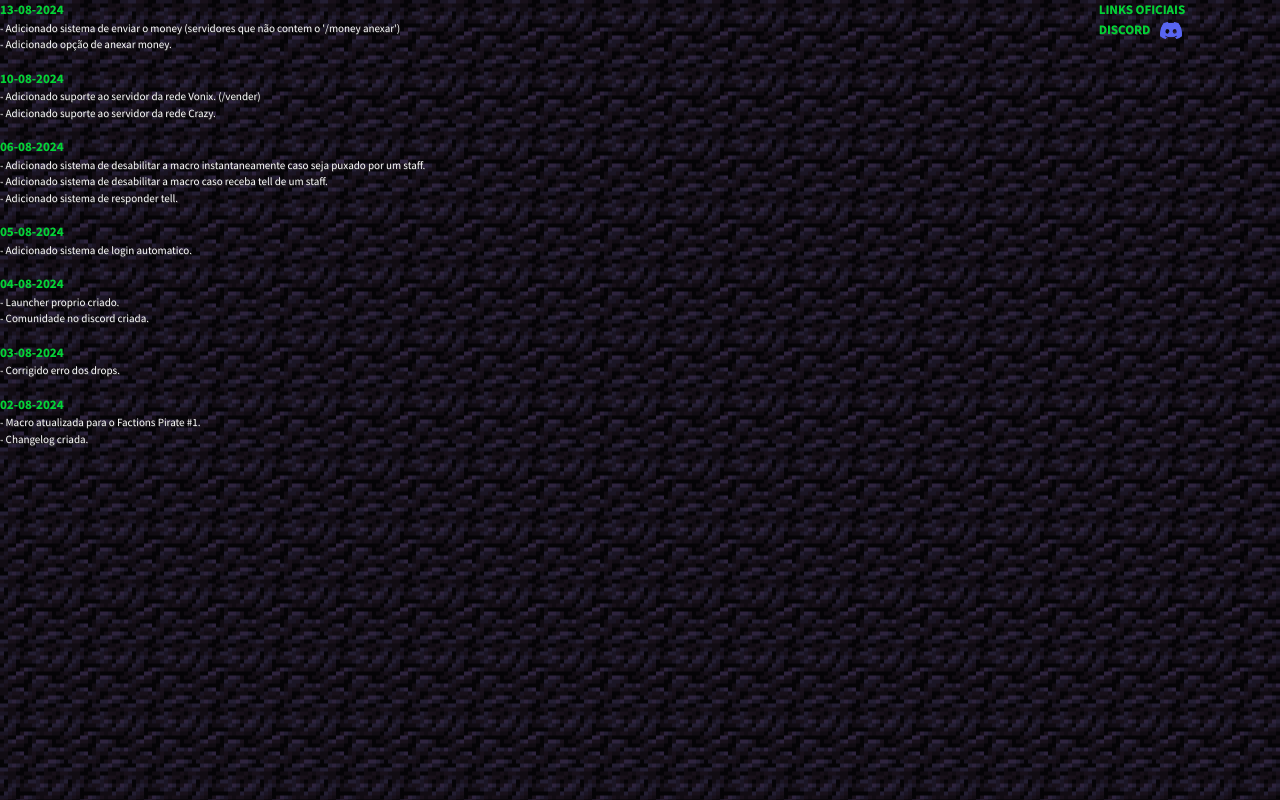
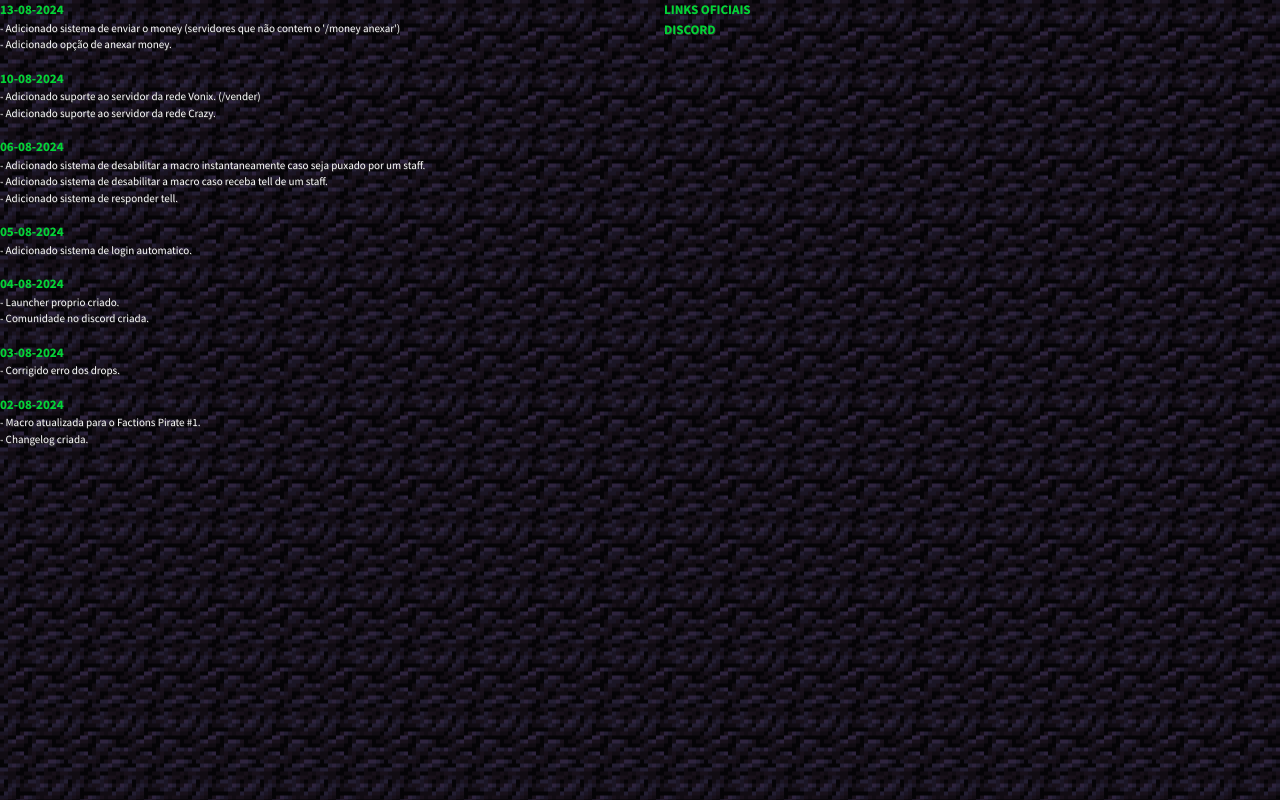
Before and after one commit to oMegaTraiin/minecraft-changelog, a plain HTML site: page index.html in a window 1280 px wide. Drawn offline with nearby package versions, Linux system fonts and the light colour scheme.

Commit message:
Add files via upload

```diff
--- a/index.html
+++ b/index.html
@@ -17,7 +17,7 @@
     </span>
      -->
     <div class="row">
-        <div class="col-10">
+        <div class="col-6">
             <ul>13-08-2024
                 <li>- Adicionado sistema de enviar o money (servidores que não contem o '/money anexar')</li>
                 <li>- Adicionado opção de anexar money.</li>
@@ -46,10 +46,10 @@
                 <li>- Changelog criada.</li>
             </ul>
         </div>
-        <div class="col-2">
+        <div class="col-6">
             <div class="container">
                 <ul class="links">LINKS OFICIAIS
-                    <li><a href="https://discord.gg/bW7cpzADf7">DISCORD<img class="space" src="images/discord.png"alt=""> </a></li>
+                    <li><a href="https://discord.gg/bW7cpzADf7">DISCORD</a></li>
                 </ul>
             </div>
         </div>
```
